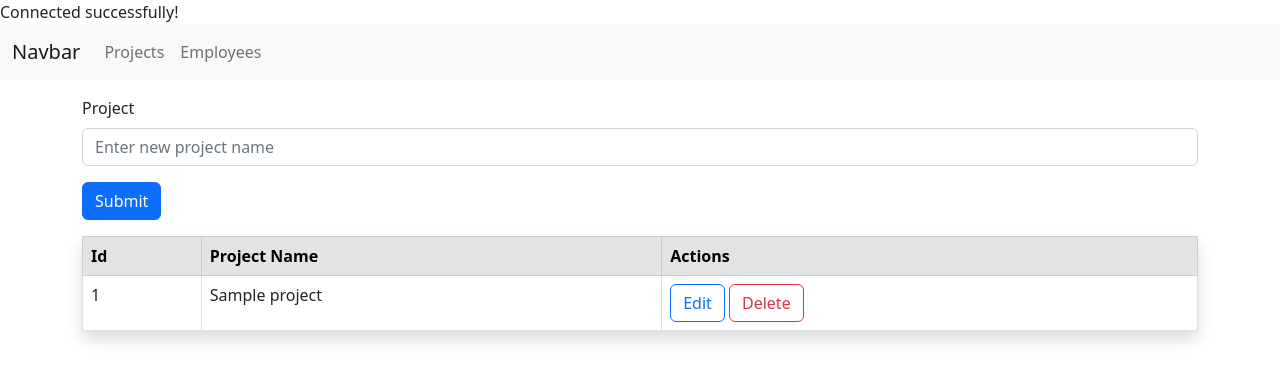
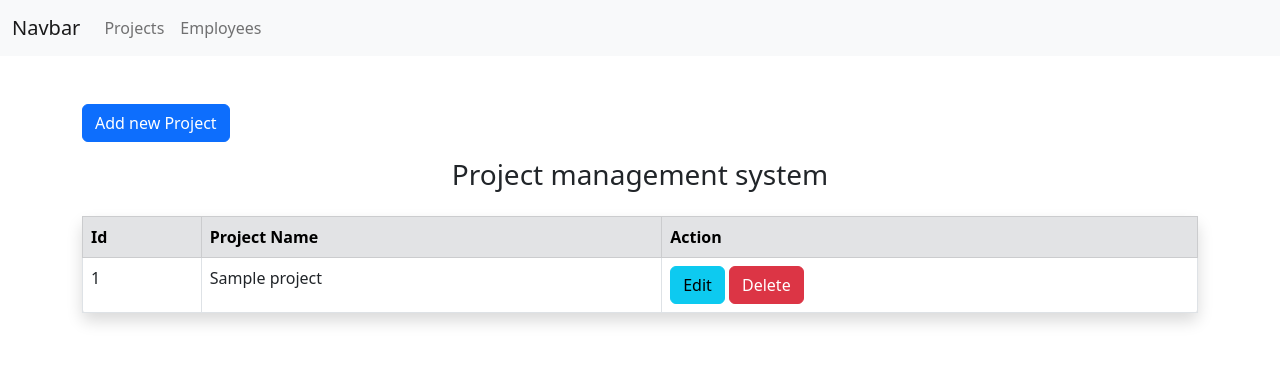
Before and after one commit to BrigitaGrybaiteBartke/PHP_CRUD, a PHP site: page /projects.php in a window 1280 px wide. Shown: the top 381 px of the page. Run offline with PHP 8.4, Linux system fonts and the light colour scheme; tables that the repository leaves empty or names only in its code hold one stand-in row (values such as "Sample post").

Commit message:
modify projects table logic

```diff
--- a/projects.php
+++ b/projects.php
@@ -1,19 +1,3 @@
-<?php
-require_once "connect.php";
-
-// echo "<br>";
-// var_dump($_POST['projectName']);
-
-if (isset($_POST['submit'])) {
-    $project_name = $_POST['projectName'];
-
-    $sql = "INSERT INTO projects(project_name) VALUES($project_name)";
-    $result = mysqli_query($con, $sql);
-}
-
-
-?>
-
 <!DOCTYPE html>
 <html lang="en">
 
@@ -31,55 +15,40 @@ if (isset($_POST['submit'])) {
 <body>
     <?php require_once "header.php"; ?>
 
+    <?php
+    // connection to server
+    $mysqli = new mysqli('localhost', 'root', '', 'crud') or die(mysqli_error($mysqli));
+    // selection
+    $result = $mysqli->query("SELECT * FROM projects") or die($mysqli->error);
+    ?>
 
     <div class="container">
-        <form action="" method="POST">
-            <div class="my-3">
-                <label for="projectName" class="form-label">Project</label>
-                <input type="text" name="projectName" placeholder="Enter new project name" class="form-control">
+        <div class="mt-5">
+            <a href="newproject.php" class="btn btn-primary">Add new Project</a>
         </div>
         <div>
-                <button type="submit" name="submit" class="btn btn-primary">Submit</button>
+            <div>
+                <h3 class="text-center mt-3 mb-4">Project management system</h3>
             </div>
-        </form>
-    </div>
-
-    <div class="container">
             <table class="table table-hover table-bordered shadow p-3 mb-3 bg-body rounded">
                 <tr class="table-secondary">
                     <th>Id</th>
                     <th>Project Name</th>
-                <th>Actions</th>
+                    <th>Action</th>
                 </tr>
-
-            <?php
-            $sql = "SELECT * FROM projects";
-            $result = mysqli_query($con, $sql);
-
-            if (mysqli_num_rows($result) > 0) {
-                while ($row = mysqli_fetch_assoc($result)) {
-                    $id = $row['id'];
-                    $project_name = $row['project_name'];
-                    echo "<tr>
-                                <td>$id</td>
-                                <td>$project_name</td>
+                <?php if (mysqli_num_rows($result) > 0) while ($row = $result->fetch_assoc()) : ?>
+                    <tr>
+                        <td><?php echo $row['id']; ?></td>
+                        <td><?php echo $row['projectname']; ?></td>
                         <td>
-                                    <a href=\"\" class=\"btn btn-outline-primary\">Edit</a>
-                                    <a href=\"\" class=\"btn btn-outline-danger\">Delete</a>
+                            <a href="" class="btn btn-info">Edit</a>
+                            <a href="" class="btn btn-danger">Delete</a>
                         </td>
-                         </tr>";
-                }
-            } else {
-                echo "<span>No results found!</span>";
-            };
-            mysqli_close($con);
-            ?>
-
-
+                    </tr>
+                <?php endwhile;  ?>
             </table>
         </div>
-
-
+    </div>
 
 </body>
 
```
Lines whose indentation alone changed are shown as unchanged.
